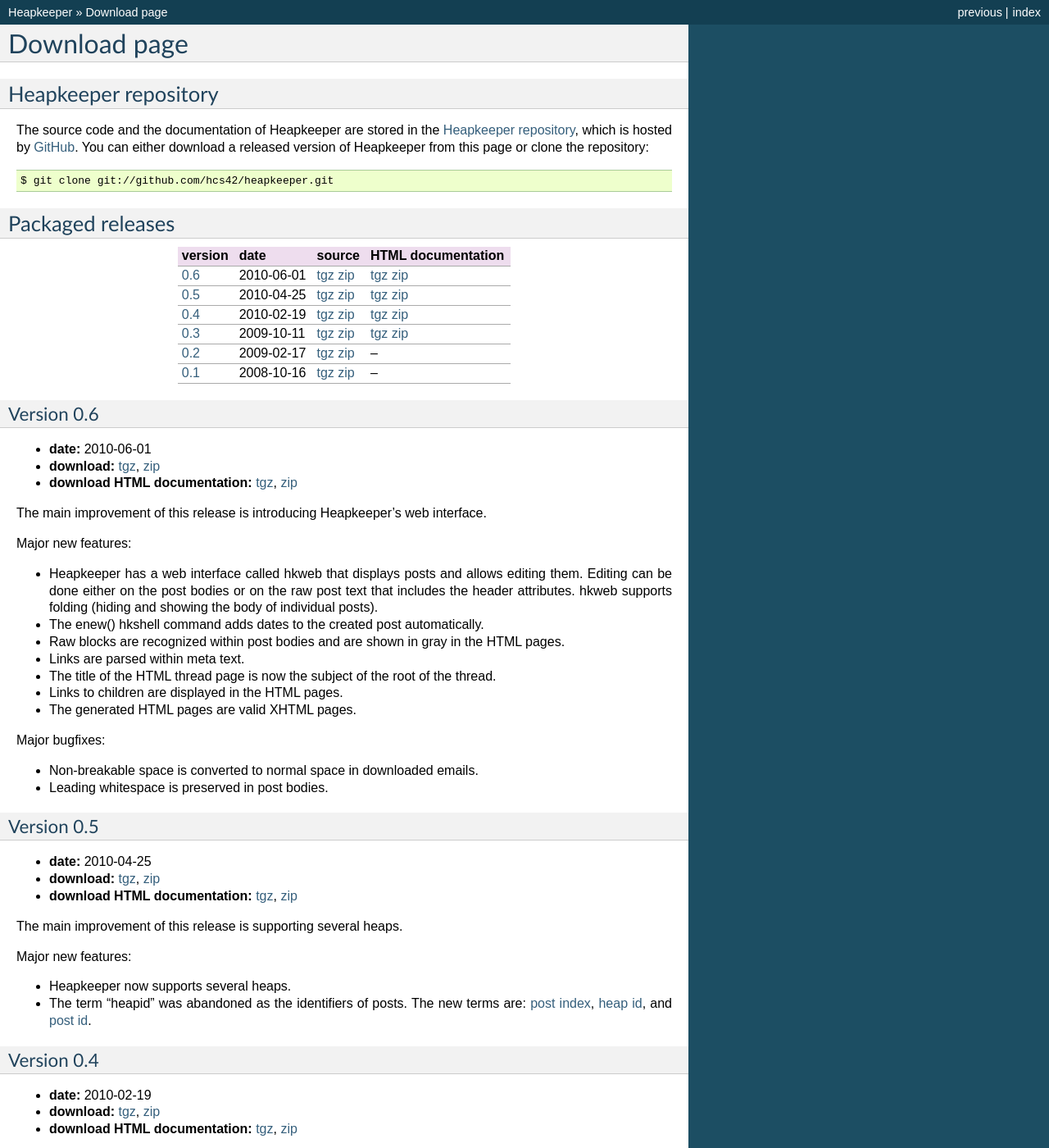
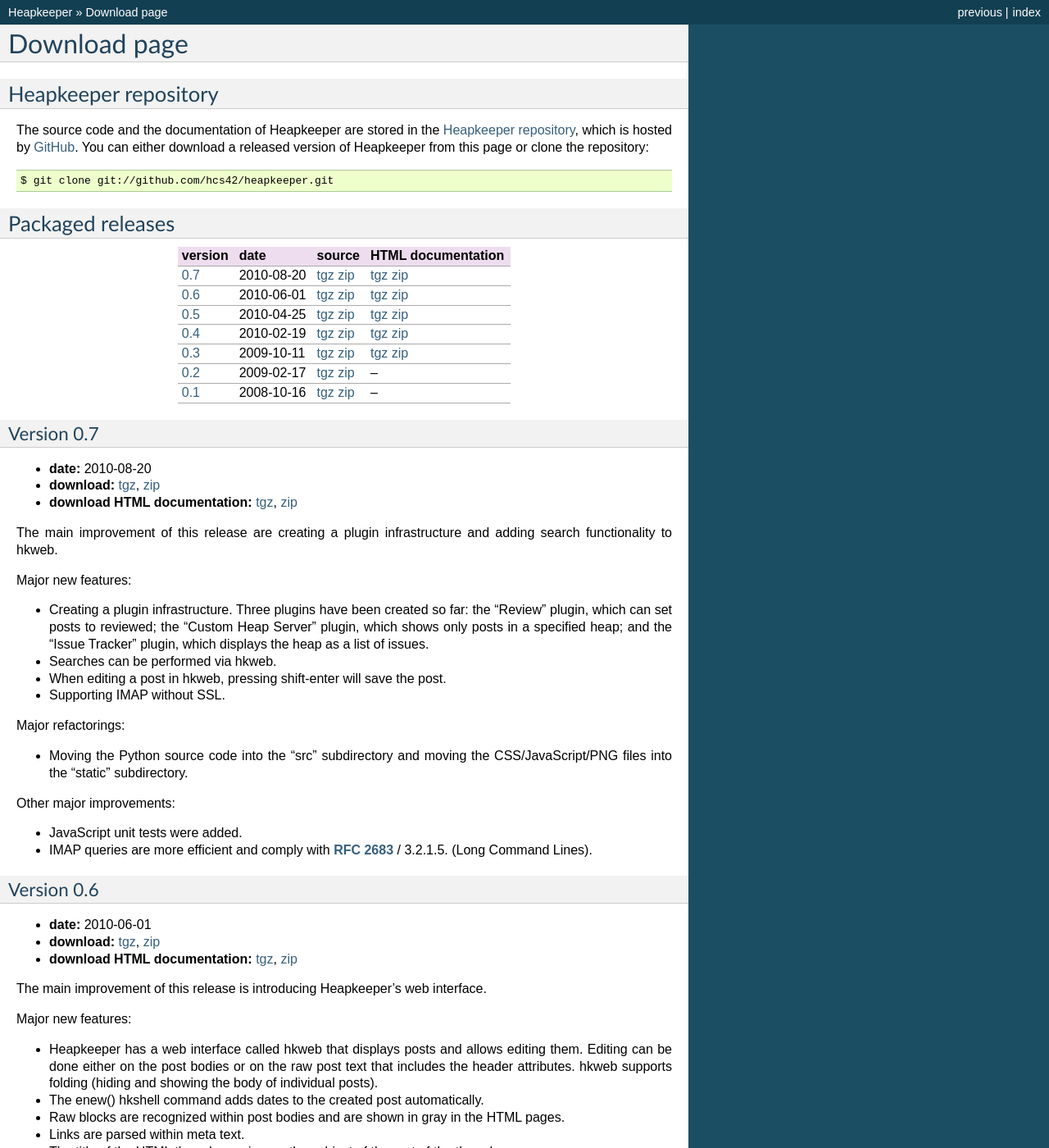
Before and after one commit to hcs42/heapkeeper-old, a Sphinx documentation site: the page built from doc/download.rst, in a window 1280 px wide and 1400 px high. Shown: the whole window at 82% size. Built offline with Sphinx 7.4.7, drawn with Linux system fonts in a browser that asks for light colours; pages that are not in the unit, such as notebooks, are missing from menus.

Commit message:
Download page: updated for v0.7
[v0.7]

```diff
--- a/doc/download.rst
+++ b/doc/download.rst
@@ -23,6 +23,8 @@ Packaged releases
 | version  | date       | source      | HTML documentation |
 |          |            |             |                    |
 +==========+============+=============+====================+
+| `0.7`_   | 2010-08-20 | tgz__ zip__ | tgz__ zip__        |
++----------+------------+-------------+--------------------+
 | `0.6`_   | 2010-06-01 | tgz__ zip__ | tgz__ zip__        |
 +----------+------------+-------------+--------------------+
 | `0.5`_   | 2010-04-25 | tgz__ zip__ | tgz__ zip__        |
@@ -36,6 +38,10 @@ Packaged releases
 | `0.1`_   | 2008-10-16 | tgz__ zip__ |  --                |
 +----------+------------+-------------+--------------------+
 
+__ http://heapkeeper.org/releases/heapkeeper-0.7.tar.gz
+__ http://heapkeeper.org/releases/heapkeeper-0.7.zip
+__ http://heapkeeper.org/releases/heapkeeper-htmldoc-0.7.tar.gz
+__ http://heapkeeper.org/releases/heapkeeper-htmldoc-0.7.zip
 __ http://heapkeeper.org/releases/heapkeeper-0.6.tar.gz
 __ http://heapkeeper.org/releases/heapkeeper-0.6.zip
 __ http://heapkeeper.org/releases/heapkeeper-htmldoc-0.6.tar.gz
@@ -56,6 +62,44 @@ __ http://github.com/hcs42/heapkeeper/tarball/v0.2
 __ http://github.com/hcs42/heapkeeper/zipball/v0.2
 __ http://github.com/hcs42/heapkeeper/tarball/v0.1
 __ http://github.com/hcs42/heapkeeper/zipball/v0.1
+
+.. _`0.7`:
+
+Version 0.7
+^^^^^^^^^^^
+
+- **date:** 2010-08-20
+- **download:** tgz__, zip__
+- **download HTML documentation:** tgz__, zip__
+
+__ http://heapkeeper.org/releases/heapkeeper-0.7.tar.gz
+__ http://heapkeeper.org/releases/heapkeeper-0.7.zip
+__ http://heapkeeper.org/releases/heapkeeper-htmldoc-0.7.tar.gz
+__ http://heapkeeper.org/releases/heapkeeper-htmldoc-0.7.zip
+
+The main improvement of this release are creating a plugin infrastructure and
+adding search functionality to hkweb.
+
+Major new features:
+
+- Creating a plugin infrastructure. Three plugins have been created so far: the
+  "Review" plugin, which can set posts to reviewed; the "Custom Heap Server"
+  plugin, which shows only posts in a specified heap; and the "Issue Tracker"
+  plugin, which displays the heap as a list of issues.
+- Searches can be performed via hkweb.
+- When editing a post in hkweb, pressing shift-enter will save the post.
+- Supporting IMAP without SSL.
+
+Major refactorings:
+
+- Moving the Python source code into the "src" subdirectory and moving the
+  CSS/JavaScript/PNG files into the "static" subdirectory.
+
+Other major improvements:
+
+- JavaScript unit tests were added.
+- IMAP queries are more efficient and comply with :rfc:`2683` / 3.2.1.5. (Long
+  Command Lines).
 
 .. _`0.6`:
 
```
